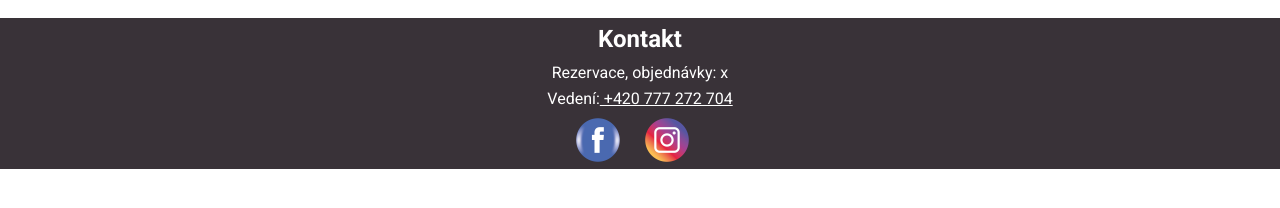
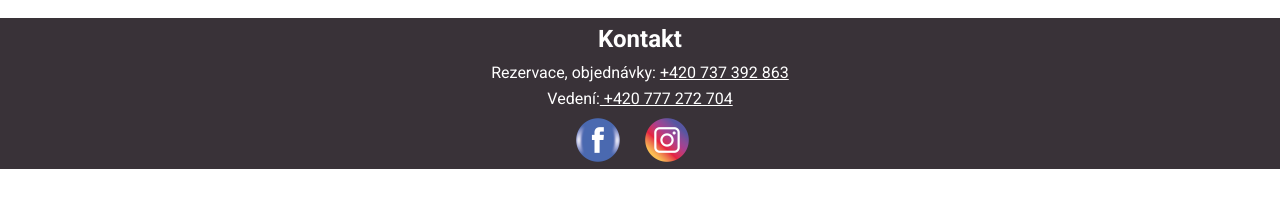
Before and after one commit to bafnatlan-ux/Luna, a plain HTML site: page kontakt/index.html in a window 1280 px wide. Shown: the part 546-754 px from the top of the page. Drawn offline with Linux system fonts and the light colour scheme.

Commit message:
Update index.html

```diff
--- a/kontakt/index.html
+++ b/kontakt/index.html
@@ -60,7 +60,7 @@
 </section>
     <section class="socky">
         <h1>Kontakt</h1>
-        <p> Rezervace, objednávky: x </p>
+        <p> Rezervace, objednávky: <a href="tel:+420737392863"> +420 737 392 863</a></p>
         <p>Vedení:<a href="tel:+420777272704"> +420 777 272 704</a></p>
         <div class="logo">
         <a href="https://www.facebook.com/profile.php?id=61558400668974"><img src="../lunaaa/logoFB.png"></a>
```
